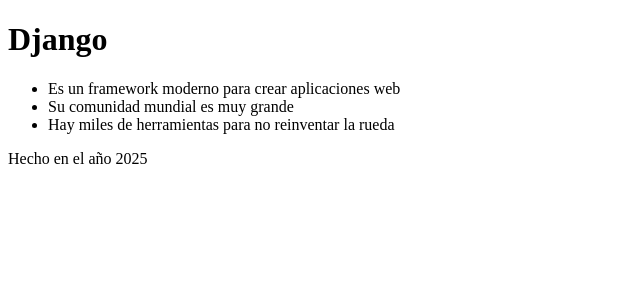
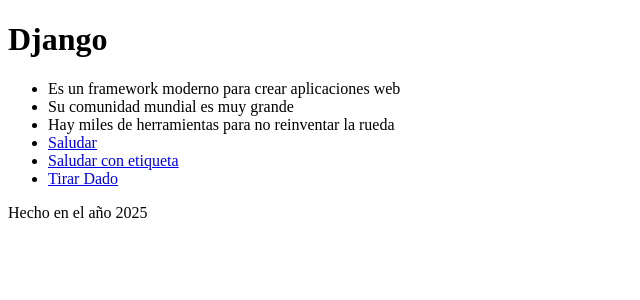
Before and after one commit to esthorace/digitalers-django, a Django app: page /pruebas/ in a window 1280 px wide. Shown: the top 300 px of the page, without its empty margins (0-640 px from the left). Run offline with Django 5.2, Linux system fonts and the light colour scheme.

Commit message:
Agrega enlaces de navegación en las plantillas de dados e index

```diff
--- a/src/pruebas/templates/pruebas/dados.html
+++ b/src/pruebas/templates/pruebas/dados.html
@@ -8,6 +8,9 @@
 <body>
     <h1>{{ titulo }}</h1>
     <main><p>{{ mensaje }}</p></main>
+    <button><a href="{% url 'pruebas:index' %}">Volver</a></button>
+
     <footer>Hecho en Django en {{ fecha }}</footer>
+
 </body>
 </html>
--- a/src/pruebas/templates/pruebas/index.html
+++ b/src/pruebas/templates/pruebas/index.html
@@ -14,6 +14,9 @@
                 <li>Es un framework moderno para crear aplicaciones web</li>
                 <li>Su comunidad mundial es muy grande</li>
                 <li>Hay miles de herramientas para no reinventar la rueda</li>
+                <li><a href="{% url 'pruebas:saludar' %}">Saludar</a></li>
+                <li><a href="{% url 'pruebas:saludar_con_etiqueta' %}">Saludar con etiqueta</a></li>
+                <li><a href="{% url 'pruebas:tirar_dado' %}">Tirar Dado</a></li>
             </ul>
         </main>
         <footer>Hecho en el año {{ año }} </footer>
```
